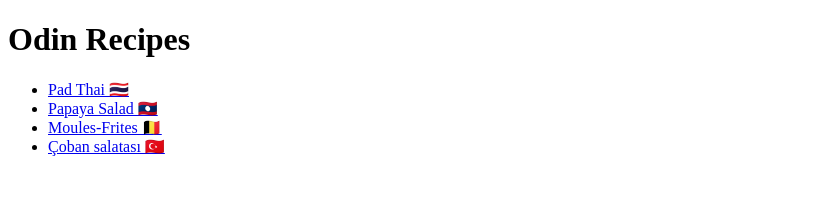
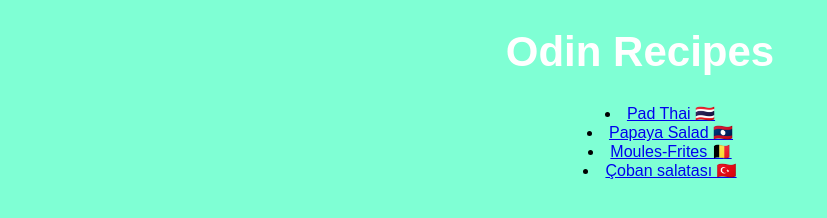
Before and after one commit to jamieolsen12/odin-recipes, a plain HTML site: page index.html in a window 1280 px wide. Shown: the whole page, without its empty margins (0-827 px from the left). Drawn offline with Linux system fonts and the light colour scheme.

Commit message:
add styles.css links to each recipe page. add small amount of css properties such as background color, text color, image size

```diff
--- a/index.html
+++ b/index.html
@@ -4,13 +4,14 @@
     <meta charset="UTF-8">
     <meta http-equiv="X-UA-Compatible" content="IE=edge">
     <meta name="viewport" content="width=device-width, initial-scale=1.0">
+    <link rel="stylesheet" type="text/css" href="styles.css">
     <title>Odin Recipes</title>
 </head>
 <body>
 
-    <h1>Odin Recipes</h1>
+    <h1 class="title home">Odin Recipes</h1>
 
-    <ul>
+    <ul class="recipe-list">
         <li><a href="recipes/padthai.html">Pad Thai 🇹🇭</a></li>
         <li><a href="recipes/papayasalad.html">Papaya Salad 🇱🇦</a></li>
         <li><a href="recipes/mussels.html">Moules-Frites 🇧🇪</a></li>
--- /dev/null
+++ b/styles.css
@@ -0,0 +1,18 @@
+* {
+    background-color: aquamarine;
+    text-align: center;
+    list-style-position: inside;
+    font-family: Arial, Helvetica, sans-serif;
+}
+
+
+
+h1.home {
+    font-size: 42px;
+    color: white;
+}
+
+img {
+    width: 700px;
+    height: auto;
+}
```
Also changed, not shown: recipes/cobansalad.html (+1 -0 lines), recipes/mussels.html (+1 -0 lines), recipes/padthai.html (+2 -0 lines), recipes/papayasalad.html (+2 -1 lines).
